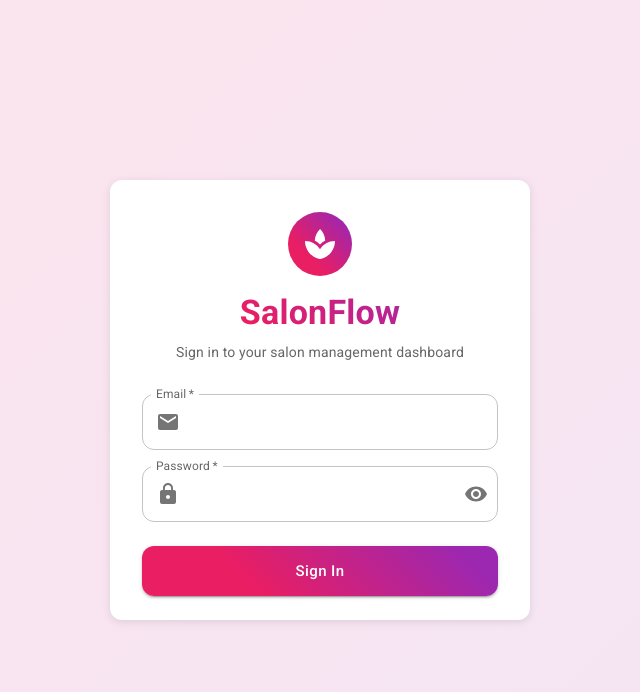
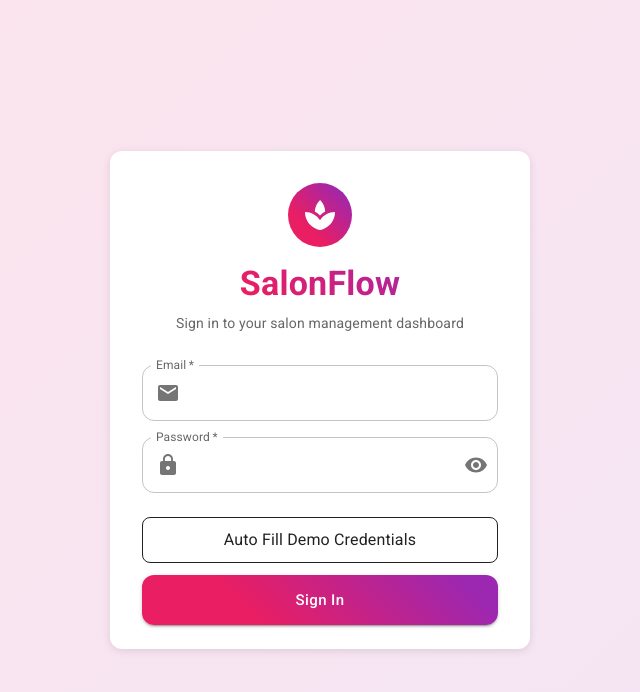
Before and after one commit to eakarsu/hairSalon, a Next.js app: page /login in a window 1280 px wide. Shown: the top 692 px of the page, without its empty margins (320-960 px from the left). Built offline with nearby package versions, Linux system fonts and the light colour scheme; what @mui/material-nextjs would draw is missing.

Commit message:
Add secure demo credential autofill

```diff
--- a/src/app/login/page.tsx
+++ b/src/app/login/page.tsx
@@ -112,6 +112,15 @@ function LoginFormContent() {
           }}
         />
 
+        <button
+          type="button"
+          onClick={() => { setEmail(process.env.NEXT_PUBLIC_DEMO_EMAIL || ''); setPassword(process.env.NEXT_PUBLIC_DEMO_PASSWORD || ''); }}
+          disabled={!process.env.NEXT_PUBLIC_DEMO_EMAIL || !process.env.NEXT_PUBLIC_DEMO_PASSWORD}
+          aria-label="Auto Fill Demo Credentials"
+          style={{ width: '100%', marginBottom: '12px', padding: '10px 14px', borderRadius: '8px', border: '1px solid currentColor', background: 'transparent', cursor: 'pointer' }}
+        >
+          Auto Fill Demo Credentials
+        </button>
         <Button
           type="submit"
           fullWidth
```
Also changed, not shown: 2 other files (tests, documents, lock files or other folders).
